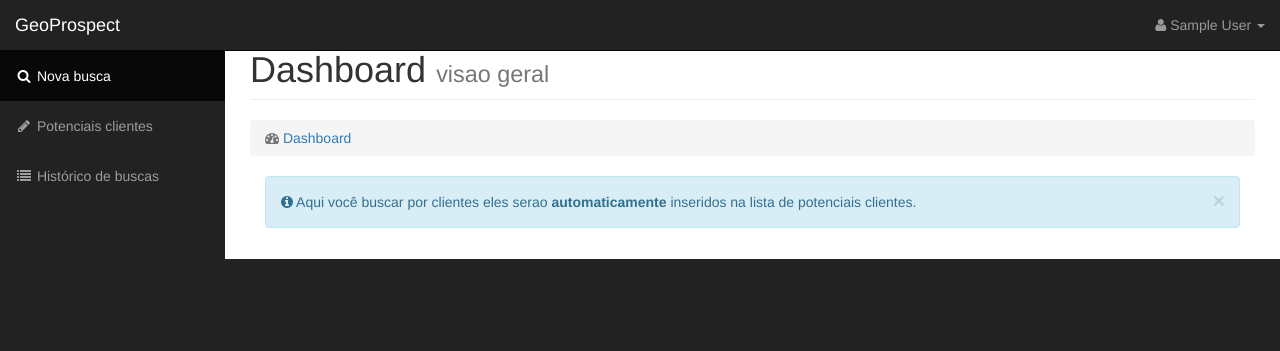
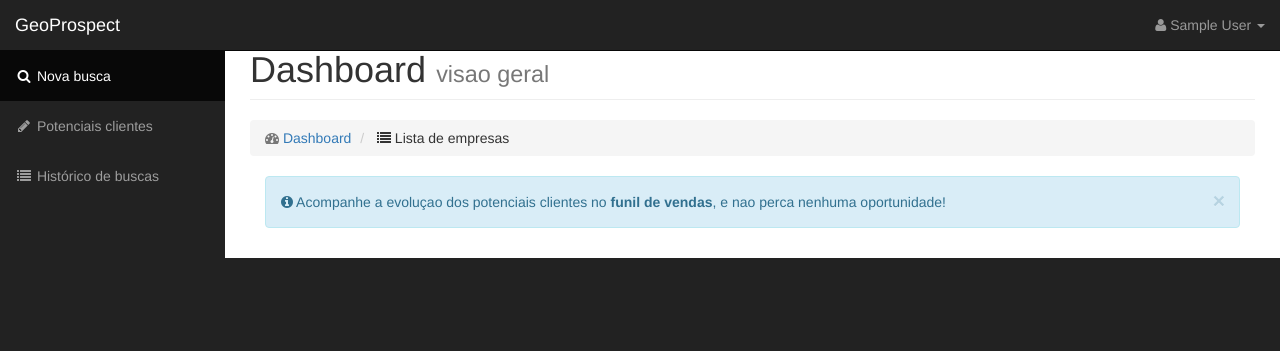
Before and after one commit to emannuell/geoprospect, a PHP site: page /_user/panel/index.php in a window 1280 px wide. Shown: the top 351 px of the page. Run offline with PHP 8.4, Linux system fonts and the light colour scheme; the visitor is signed in with stand-in values (Sample User, id 1); some libraries are stand-ins or nearby versions.

Commit message:
alteracoes

```diff
--- a/_user/panel/index.php
+++ b/_user/panel/index.php
@@ -42,10 +42,7 @@ if(usuarioLogado()){
         <?php include ("menu.html"); ?>
 
         <div id="page-wrapper">
-
-                <div class="container-fluid">
-
-                    <!-- Page Heading -->
+            <div id="main" class="container-fluid">
              <div class="row">
                 <div class="col-lg-12">
                     <h1 class="page-header">
@@ -56,19 +53,18 @@ if(usuarioLogado()){
                         <li class="active">
                             <i class="fa fa-dashboard"></i>  <a href="index.html">Dashboard</a>
                         </li>
+                        <li>
+                            <i class="fa fa-list"></i> Lista de empresas
+                        </li>
                     </ol>
+
                     <!-- Avisos aqui! -->
                     <div class="col-lg-12">
                         <div class="alert alert-info alert-dismissable">
                             <button type="button" class="close" data-dismiss="alert" aria-hidden="true">&times;</button>
-                                    <i class="fa fa-info-circle"></i>  Aqui você buscar por clientes eles serao <strong>automaticamente</strong> inseridos na lista de potenciais clientes.
+                            <i class="fa fa-info-circle"></i>  Acompanhe a evoluçao dos potenciais clientes no <strong>funil de vendas</strong>, e nao perca nenhuma oportunidade!
                         </div>
                     </div>
-                            <!-- inicio dos indicadores -->
-                            <div class="col-lg-12">
-                                 <div id="map"></div>
-                            </div>
-                            <!-- /.row -->
                 </div>
             </div>
             <!-- /.row -->
--- a/_user/panel/lista-empresas.php
+++ b/_user/panel/lista-empresas.php
@@ -7,7 +7,7 @@ if(usuarioLogado()){
 	$usuario = retornaUsuario();
 	$id = $usuario[0];
 
-	$sql = "SELECT usuarios_empresas.empresas_id, empresas.id, empresas.nome, empresas.telefone from usuarios_empresas inner join empresas on usuarios_empresas.empresas_id = empresas.id where usuarios_empresas.usuarios_id = 18";
+	$sql = "SELECT usuarios_empresas.empresas_id, empresas.id, empresas.nome, empresas.telefone from usuarios_empresas inner join empresas on usuarios_empresas.empresas_id = empresas.id where usuarios_empresas.usuarios_id = '$id'";
 	$db = Database::getInstance();
 	$mysqli = $db->getConnection();
 	$result = $mysqli->query($sql);
```
Lines whose indentation alone changed are shown as unchanged.
